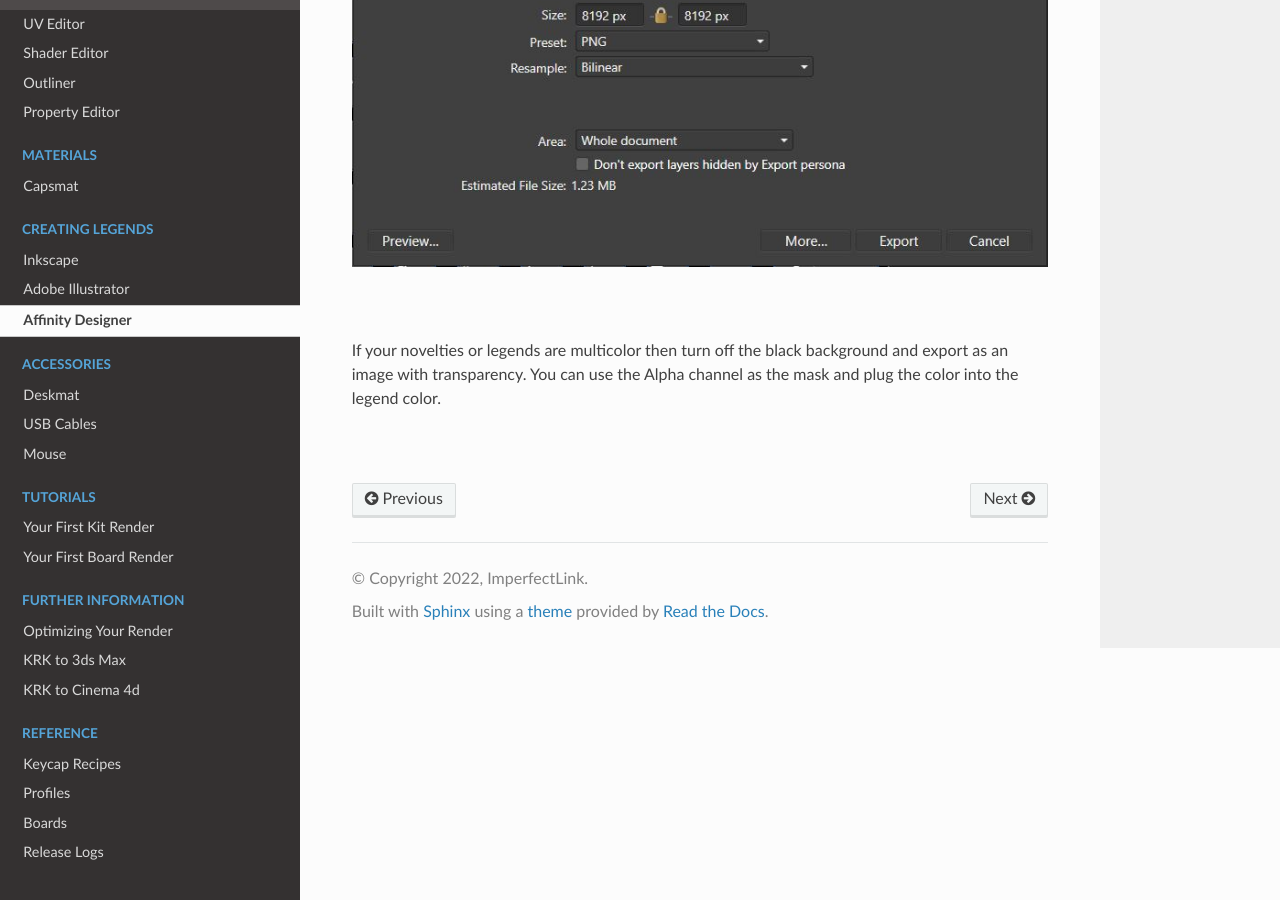
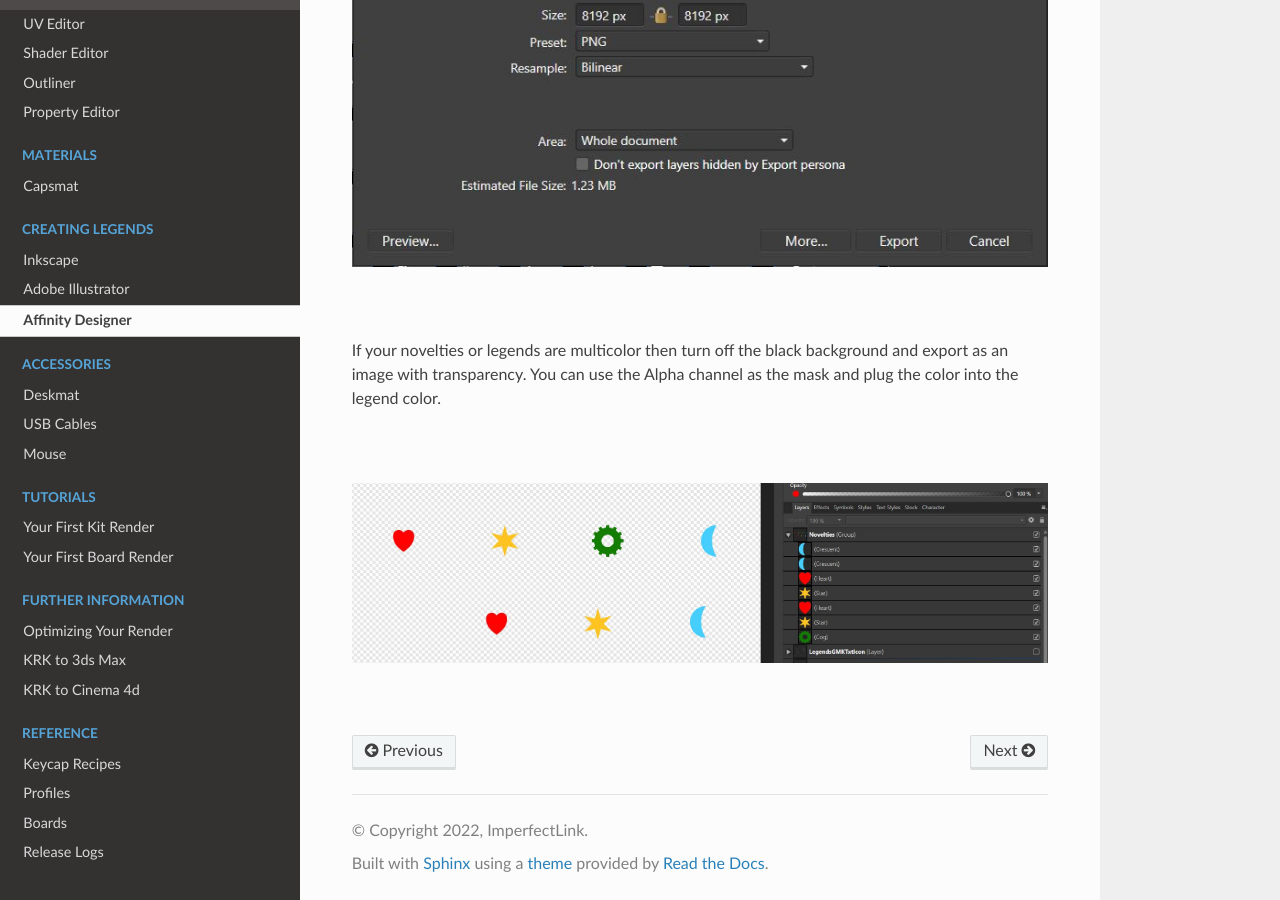
Before and after one commit to imperfectlink/KeyboardRenderKit, a Sphinx documentation site: the page built from docs/source/leg_designer.rst, in a window 1280 px wide and 900 px high, scrolled down 3003 px. Built offline with Sphinx 7.4.7 and the Read the Docs theme 2.0.0, drawn with Linux system fonts in a browser that asks for light colours.

Commit message:
Update leg_designer.rst

```diff
--- a/docs/source/leg_designer.rst
+++ b/docs/source/leg_designer.rst
@@ -39,3 +39,7 @@ Once you have your legends in place, export with File > Export or Ctrl+Alt+Shift
 If your novelties or legends are multicolor then turn off the black background and export as an image with transparency. You can use the Alpha channel as the mask and plug the color into the legend color.
 
 |
+
+.. image:: img/AffinityColor.jpg
+
+|
```
